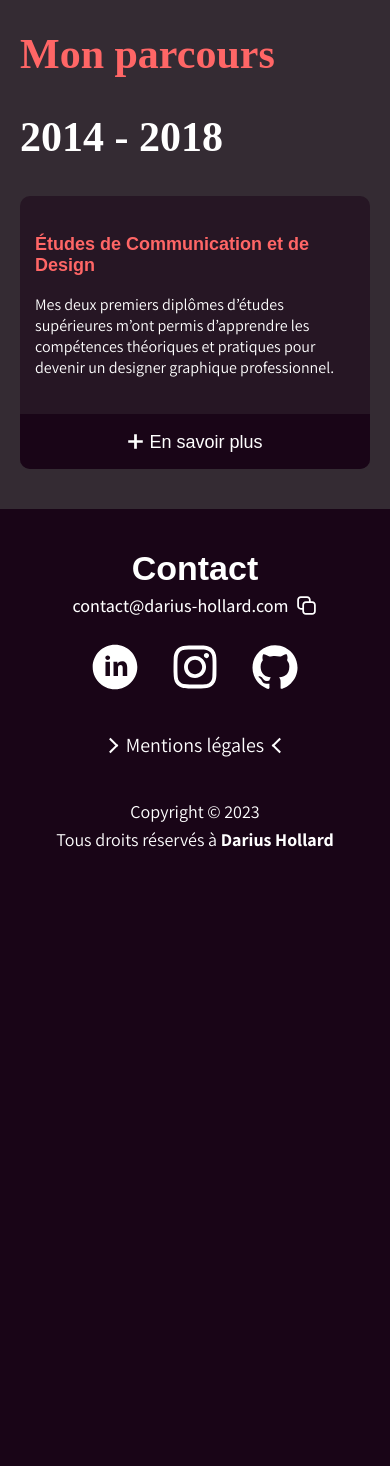
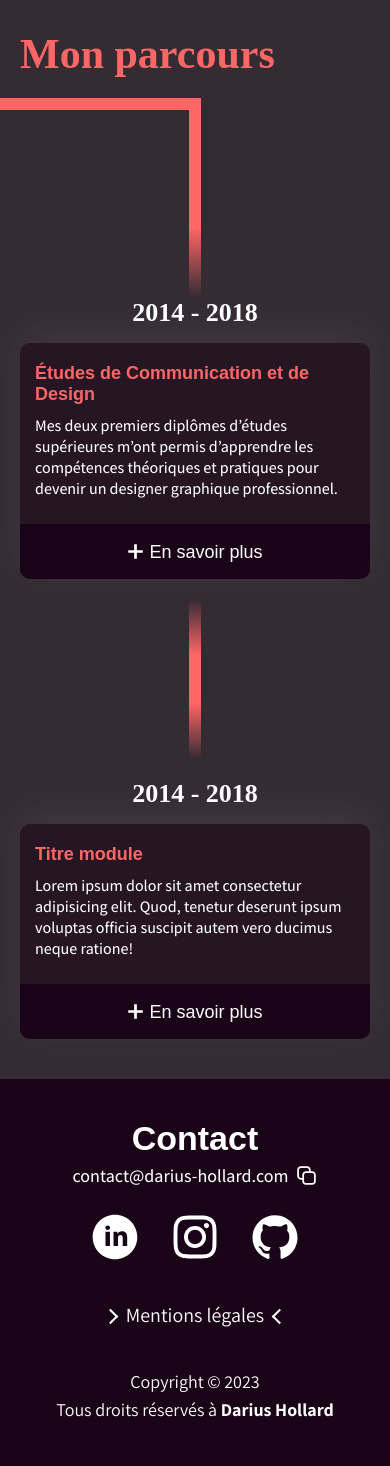
Before and after one commit to dhollard/site_portfolio, a PHP site: page /fr/parcours.php in a window 390 px wide. Shown: the part 80-1546 px from the top of the page. Before the commit the page ends 927 px from the top, so only its background shows below. Run offline with PHP 8.4, Linux system fonts and the light colour scheme; some web fonts are replaced.

Commit message:
page parcours : ajout des lignes séparatrices mobile de la timeline et amélioration style modules

```diff
--- a/assets/css/style-parcours.css
+++ b/assets/css/style-parcours.css
@@ -739,11 +739,42 @@ footer .footer-container #footer-col-2 p span {
     font-size: 90px;
   }
 }
+#sec-parc-01 .time-flow-header {
+  width: 100%;
+  height: 200px;
+  position: relative;
+}
+#sec-parc-01 .time-flow-header .corner-top {
+  display: block;
+  width: calc(50% + 20px);
+  height: 12px;
+  position: absolute;
+  top: 0;
+  left: -20px;
+  background-color: #FF6666;
+}
+#sec-parc-01 .time-flow-header .corner-center {
+  width: 12px;
+  height: 100%;
+  position: absolute;
+  left: 50%;
+  top: 0;
+  transform: translateX(-50%);
+  display: block;
+  background: linear-gradient(180deg, rgb(255, 102, 102) 65%, rgba(0, 0, 0, 0) 100%);
+}
+#sec-parc-01 .timeline-container .time-row {
+  display: flex;
+  flex-wrap: wrap;
+  justify-content: center;
+}
 #sec-parc-01 .timeline-container .time-row .time-date {
   font-family: "Playfair", serif;
   font-size: 42px;
-  font-weight: 700;
+  font-weight: 900;
   color: #ffffff;
+  font-size: 26px;
+  margin: 0 auto 15px auto;
 }
 @media (min-width: 992px) {
   #sec-parc-01 .timeline-container .time-row .time-date {
@@ -758,9 +789,11 @@ footer .footer-container #footer-col-2 p span {
 #sec-parc-01 .timeline-container .time-row .time-module {
   background: #261624;
   border-radius: 10px;
+  box-shadow: 0px -10px 40px rgba(166, 156, 164, 0.12);
+  max-width: 400px;
 }
 #sec-parc-01 .timeline-container .time-row .time-module .module-content {
-  padding: 20px 15px;
+  padding: 20px 15px 5px 15px;
 }
 #sec-parc-01 .timeline-container .time-row .time-module .module-content .mod-toggled {
   display: none;
@@ -771,8 +804,10 @@ footer .footer-container #footer-col-2 p span {
 #sec-parc-01 .timeline-container .time-row .time-module .module-content .mod-title {
   font-family: "Alegreya", sans-serif;
   font-size: 18px;
-  font-weight: 700;
+  font-weight: 800;
   color: #FF6666;
+  margin: 0 auto 10px auto;
+  font-size: 18px;
 }
 @media (min-width: 1600px) {
   #sec-parc-01 .timeline-container .time-row .time-module .module-content .mod-title {
@@ -782,8 +817,9 @@ footer .footer-container #footer-col-2 p span {
 #sec-parc-01 .timeline-container .time-row .time-module .module-content .mod-txt {
   font-family: "Assistant", sans-serif;
   font-size: 16px;
-  font-weight: 400;
+  font-weight: 500;
   color: #ffffff;
+  margin: 0 auto 20px auto;
 }
 @media (min-width: 1600px) {
   #sec-parc-01 .timeline-container .time-row .time-module .module-content .mod-txt {
@@ -792,6 +828,7 @@ footer .footer-container #footer-col-2 p span {
 }
 #sec-parc-01 .timeline-container .time-row .time-module .module-content ul {
   padding-inline-start: 18px;
+  margin: 0 auto 20px auto;
 }
 #sec-parc-01 .timeline-container .time-row .time-module .module-content ul li {
   font-family: "Assistant", sans-serif;
@@ -809,6 +846,7 @@ footer .footer-container #footer-col-2 p span {
   width: 100%;
   height: 1px;
   background: #FF6666;
+  margin-bottom: 20px;
 }
 #sec-parc-01 .timeline-container .time-row .time-module .mod-bottom-bar {
   width: 100%;
@@ -840,4 +878,21 @@ footer .footer-container #footer-col-2 p span {
   #sec-parc-01 .timeline-container .time-row .time-module .mod-bottom-bar p {
     font-size: 24px;
   }
+}
+#sec-parc-01 .timeline-container .time-flow-segment {
+  position: relative;
+  width: 100%;
+  height: 200px;
+  padding: 0;
+  margin: 0;
+}
+#sec-parc-01 .timeline-container .time-flow-segment .red-line-segment {
+  position: absolute;
+  display: block;
+  width: 12px;
+  height: 80%;
+  left: 50%;
+  top: 50%;
+  transform: translate(-50%, -50%);
+  background: linear-gradient(0deg, rgba(0, 0, 0, 0) 0%, rgb(255, 102, 102) 35%, rgb(255, 102, 102) 65%, rgba(0, 0, 0, 0) 100%);
 }/*# sourceMappingURL=style-parcours.css.map */
--- a/assets/scss/style-parcours.scss
+++ b/assets/scss/style-parcours.scss
@@ -15,25 +15,63 @@
         margin: 0 auto 20px 0;
     }
 
+    //début timeline mobile
+    .time-flow-header {
+        width: 100%;
+        height: 200px;
+        position: relative;
+
+        .corner-top {
+            display: block;
+            width: calc(50% + 20px);
+            height: 12px;
+            position: absolute;
+            top: 0;
+            left: -20px;
+            background-color: color.$primary-100;
+        }
+
+        .corner-center {
+            width: 12px;
+            height: 100%;
+            position: absolute;
+            left: 50%;
+            top: 0;
+            transform: translateX(-50%);
+            display: block;
+            background: linear-gradient(180deg, rgb(255, 102, 102) 65%, rgba(0, 0, 0, 0) 100%);
+        }
+
+
+
+    }
+
     //conteneur timeline chronologique
     .timeline-container {
 
         //row (ligne) timeline
         .time-row {
+            display: flex;
+            flex-wrap: wrap;
+            justify-content: center;
 
             //date d'un module de temps
             .time-date {
-                @include typo.special-title($color:#ffffff);
+                @include typo.special-title($color:#ffffff, $weight:900);
+                font-size: 26px;
+                margin: 0 auto 15px auto;
             }
 
             //fenetre module timeline
             .time-module {
                 background: color.$ambiance-120;
                 border-radius: 10px;
+                box-shadow: 0px -10px 40px rgba(166, 156, 164, 0.12);
+                max-width: 400px;
 
                 //contenu du module
                 .module-content {
-                    padding: 20px 15px;
+                    padding: 20px 15px 5px 15px;
 
                     .mod-toggled {
                         display: none;
@@ -45,17 +83,21 @@
 
                     //titre module timeline
                     .mod-title {
-                        @include typo.title($color:color.$primary-100);
+                        @include typo.title($color:color.$primary-100, $weight:800);
+                        margin: 0 auto 10px auto;
+                        font-size: 18px;
                     }
 
                     //paragraphes de texte module timeline
                     .mod-txt {
-                        @include typo.text($color:#ffffff);
+                        @include typo.text($color:#ffffff, $weight:500);
+                        margin: 0 auto 20px auto;
                     }
 
                     //liste à puce module timeline
                     ul {
                         padding-inline-start: 18px;
+                        margin: 0 auto 20px auto;
 
                         li {
                             @include typo.text($color:#ffffff);
@@ -68,6 +110,7 @@
                         width: 100%;
                         height: 1px;
                         background: color.$primary-100;
+                        margin-bottom: 20px;
                     }
 
                 }
@@ -104,6 +147,27 @@
             }
         }
 
+        //zone séparatrice inter-module sur mobile
+        .time-flow-segment {
+            position: relative;
+            width: 100%;
+            height: 200px;
+            padding: 0;
+            margin: 0;
+
+            //ligne rouge mobile
+            .red-line-segment {
+                position: absolute;
+                display: block;
+                width: 12px;
+                height: 80%;
+                left: 50%;
+                top: 50%;
+                transform: translate(-50%, -50%);
+                background: linear-gradient(0deg, rgba(0, 0, 0, 0) 0%, rgb(255, 102, 102) 35%, rgb(255, 102, 102) 65%, rgba(0, 0, 0, 0) 100%);
+            }
+        }
+
 
 
 
--- a/fr/parcours.php
+++ b/fr/parcours.php
@@ -27,11 +27,17 @@
 
             <div class="parc-header">
                 <h1 class="page-title">Mon parcours</h1>
+
+                <div class="time-flow-header">
+                    <span class="corner-top"></span>
+                    <span class="corner-center"></span>
+                </div>
             </div>
 
             <div class="timeline-container">
 
                 <div class="time-row">
+
                     <h2 class="time-date">2014 - 2018</h2>
 
                     <div class="time-module">
@@ -55,8 +61,40 @@
                             <p>En savoir plus</p>
                         </button>
                     </div>
+                </div>
+
+                <div class="time-flow-segment">
+                    <span class="red-line-segment"></span>
+                </div>
+
+                <div class="time-row">
+
+                    <h2 class="time-date">2014 - 2018</h2>
+
+                    <div class="time-module">
+                        <div class="module-content">
+                            <h3 class="mod-title">Titre module</h3>
+                            <p class="mod-txt">Lorem ipsum dolor sit amet consectetur adipisicing elit. Quod, tenetur deserunt ipsum voluptas officia suscipit autem vero ducimus neque ratione!</p>
+                            <div class="mod-toggled">
+                                <span class="mod-separator"></span>
+                                <p class="mod-txt">Lorem ipsum dolor sit amet consectetur adipisicing elit. Odio, ea?</p>
+                                <p class="mod-txt">Lorem ipsum dolor sit amet consectetur adipisicing elit. Numquam molestiae possimus alias, ad iusto obcaecati esse nam, officia fuga corporis qui, laudantium eligendi quam voluptatum :</p>
+                                <ul>
+                                    <li>Puce 1</li>
+                                    <li>Puce 2</li>
+                                    <li>Puce 3</li>
+                                    <li>Puce 4</li>
+                                </ul>
+                            </div>
+                        </div>
+                        <button class="mod-bottom-bar">
+                            <img src="/assets/svg/ico-croix-blanc.svg">
+                            <p>En savoir plus</p>
+                        </button>
+                    </div>
 
                 </div>
+
             </div>
 
 
```
Also changed, not shown: 1 other file.
